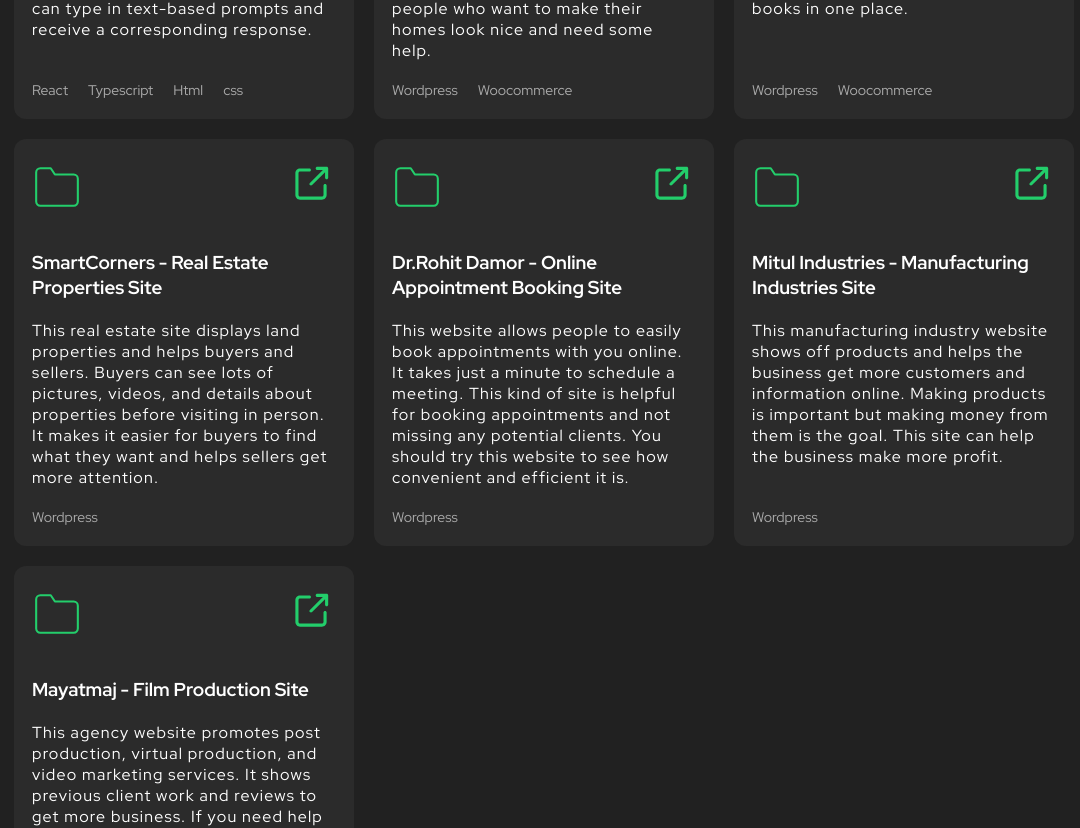
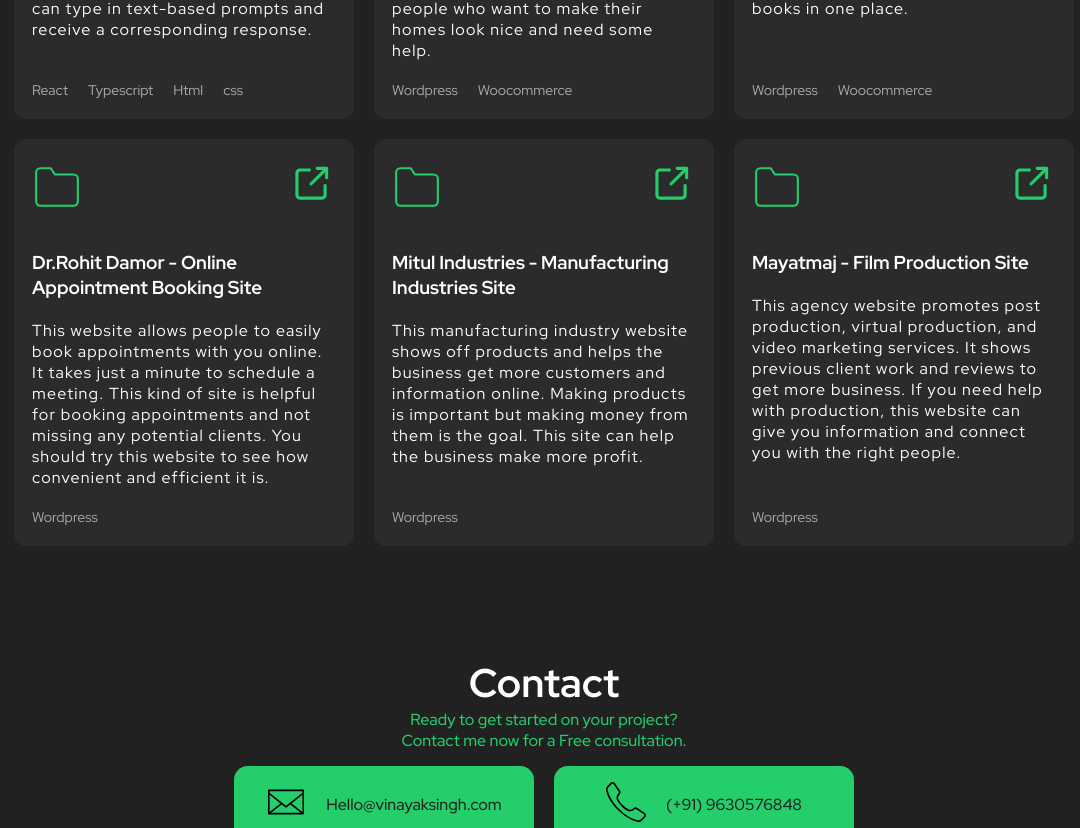
Before and after one commit to yuliiak111/portfolio, a React (Create React App) app: page / in a window 1280 px wide. Shown: the part 1697-2525 px from the top of the page, without its empty margins (96-1176 px from the left). Built offline with nearby package versions, Linux system fonts and the light colour scheme.

Commit message:
Update Portfolio.tsx

```diff
--- a/src/components/Portfolio/Portfolio.tsx
+++ b/src/components/Portfolio/Portfolio.tsx
@@ -88,7 +88,7 @@ export function Portfolio() {
           </div>
         </ScrollAnimation>
 
-        <ScrollAnimation animateIn="flipInX">
+        {/* <ScrollAnimation animateIn="flipInX">
           <div className="project">
             <header>
               <svg width="50" xmlns="http://www.w3.org/2000/svg" role="img" viewBox="0 0 24 24" fill="none" stroke="#23ce6b " stroke-width="1" stroke-linecap="round" stroke-linejoin="round" ><title>Folder</title><path d="M22 19a2 2 0 0 1-2 2H4a2 2 0 0 1-2-2V5a2 2 0 0 1 2-2h5l2 3h9a2 2 0 0 1 2 2z"></path></svg>
@@ -110,7 +110,7 @@ export function Portfolio() {
               </ul>
             </footer>
           </div>
-        </ScrollAnimation>
+        </ScrollAnimation> */}
 
         <ScrollAnimation animateIn="flipInX">
           <div className="project">
```
